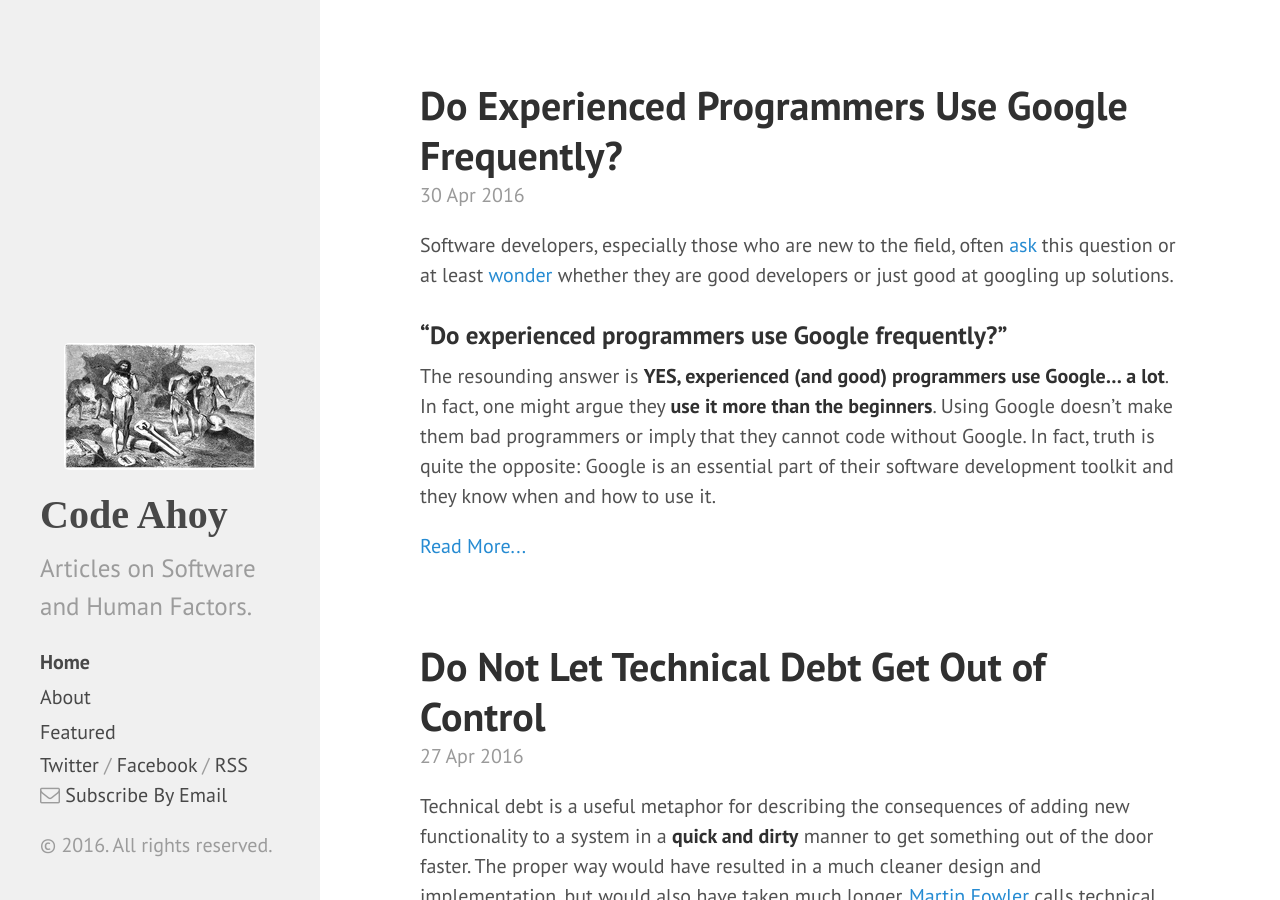
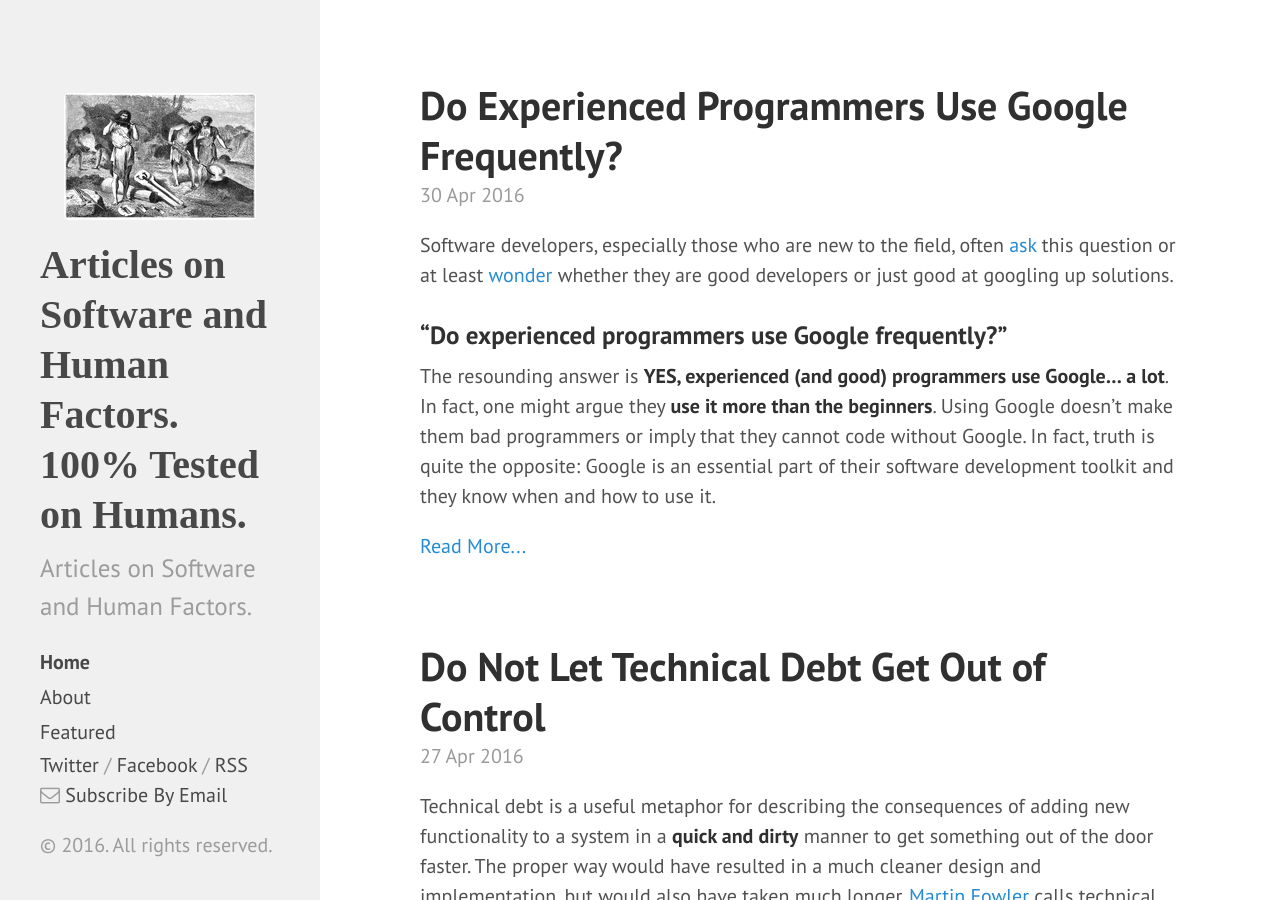
Before and after one commit to talk2viren/umermansoor.github.io, a Jekyll site: the page built from index.html, in a window 1280 px wide and 900 px high. Built offline with Jekyll 4.4.1, drawn with Linux system fonts in a browser that asks for light colours; nearby versions of some CDN libraries; the list of posts is cut into pages by our own code.

Commit message:
Changed title and slogan

```diff
--- a/_config.yml
+++ b/_config.yml
@@ -7,9 +7,9 @@ permalink:        pretty
 #relative_permalinks: true
 
 # Setup
-title:            Code Ahoy
+title:            'Articles on Software and Human Factors. 100% Tested on Humans.'
 tagline:          ''
-description:      'Articles on Software and Human Factors.'
+description:      'Articles on Software and Human Factors. 100% Tested on Humans.'
 url:              http://codeahoy.com
 baseurl:          /
 
```
